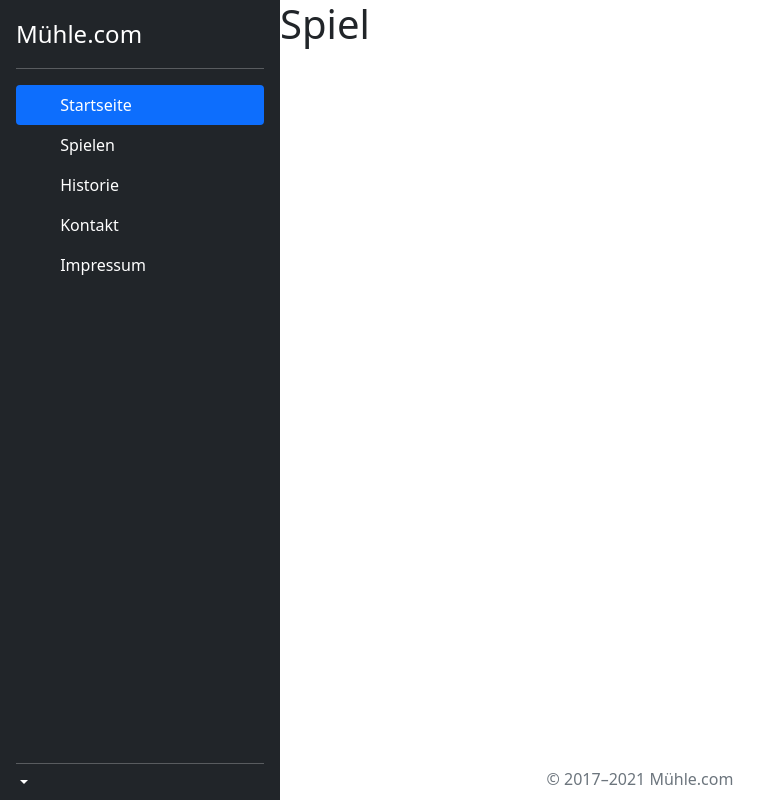
After one commit to replystudents/Flask_Muehle, a Flask app: template templates/game.html in a window 1280 px wide. The commit adds this page. Shown: the whole page, without its empty margins (0-780 px from the left). Run offline with Flask 2, Linux system fonts and the light colour scheme; the template is opened without the code that fills it, so the values that code supplies are empty.

Commit message:
Added new sidebar to base template + added cookie to identify user

```diff
--- a/app.py
+++ b/app.py
@@ -1,11 +1,76 @@
-from flask import Flask, render_template
+from flask import Flask, render_template, request, make_response
+from controller.GameHandler import GameHandler
+from controller.User import User
+from controller.PageHandler import PageHandler
 
 app = Flask(__name__)
+pageHandler = PageHandler()
+gameHandler = GameHandler()
 
 
 @app.route('/')
 def main_page():
-	return render_template('index.html')
+	username = request.cookies.get('userName')
+	if username:
+		user = pageHandler.getUser(username)
+		if user:
+			return render_template('index.html', user=user)
+
+	user = User(randomPlayer=True)
+	pageHandler.addUser(user)
+	resp = make_response(render_template('index.html', user=user))
+	resp.set_cookie('userName', user.userName)
+	return resp
+
+
+@app.route('/impressum')
+def impressum_page():
+	username = request.cookies.get('userName')
+	if username:
+		user = pageHandler.getUser(username)
+		if user:
+			return render_template('impressum.html', user=user)
+
+	user = User(randomPlayer=True)
+	pageHandler.addUser(user)
+	resp = make_response(render_template('impressum.html', user=user))
+	resp.set_cookie('userName', user.userName)
+	return resp
+
+
+@app.route('/contact')
+def contact_page():
+	username = request.cookies.get('userName')
+	if username:
+		user = pageHandler.getUser(username)
+		if user:
+			return render_template('contact.html', user=user)
+
+	user = User(randomPlayer=True)
+	pageHandler.addUser(user)
+	resp = make_response(render_template('contact.html', user=user))
+	resp.set_cookie('userName', user.userName)
+	return resp
+
+
+@app.route('/game/<id>')
+def game_page():
+	return render_template('game.html')
+
+
+@app.route('/history')
+def history_page():
+	username = request.cookies.get('userName')
+	if username:
+		user = pageHandler.getUser(username)
+		if user:
+			return render_template('history.html', user=user)
+
+	user = User(randomPlayer=True)
+	pageHandler.addUser(user)
+	resp = make_response(render_template('history.html', user=user))
+	resp.set_cookie('userName', user.userName)
+	return resp
 
 
 if __name__ == '__main__':
--- a/controller/User.py
+++ b/controller/User.py
@@ -8,8 +8,9 @@ class User:
 		self.gameHistory = []
 		if randomPlayer:
 			self.randomPlayer = randomPlayer
-			self.userName = generate_username(1)[0]
+			self.userName = generate_username(1).pop()
 		else:
 			self.userName = username
 			self.email = email
 			self.password = password  # needs to be hashed
+		pass
--- /dev/null
+++ b/static/styles/base.css
@@ -0,0 +1,10 @@
+.main {
+    height: 95vh;
+}
+
+.footer {
+    position: absolute;
+    bottom: 5px;
+    left: 50%;
+    transform: translateX(-50%);
+}
--- a/templates/base.html
+++ b/templates/base.html
@@ -2,44 +2,92 @@
 <html lang="en">
 <head>
     <meta charset="UTF-8">
-    <title>Title</title>
-    <!--<link rel="stylesheet" href="style.css">-->
+    <title>Mühle</title>
+    <link rel="icon" href="http://example.com/favicon.png">
+
     <link href="https://cdn.jsdelivr.net/npm/bootstrap@5.0.0/dist/css/bootstrap.min.css" rel="stylesheet"
           integrity="sha384-wEmeIV1mKuiNpC+IOBjI7aAzPcEZeedi5yW5f2yOq55WWLwNGmvvx4Um1vskeMj0" crossorigin="anonymous">
     <script src="https://cdn.jsdelivr.net/npm/bootstrap@5.0.0/dist/js/bootstrap.bundle.min.js"
             integrity="sha384-p34f1UUtsS3wqzfto5wAAmdvj+osOnFyQFpp4Ua3gs/ZVWx6oOypYoCJhGGScy+8"
             crossorigin="anonymous"></script>
+    <link rel="stylesheet" type="text/css" href="{{ url_for('static',filename='styles/base.css') }}">
 </head>
 <body>
-<div class="container-fluid g-2">
-    <nav class="navbar navbar-expand-lg navbar-light bg-light">
-        <div class="container-fluid">
-            <a class="navbar-brand" href="#">Navigation</a>
-            <button class="navbar-toggler" type="button" data-bs-toggle="collapse" data-bs-target="#navbarNavAltMarkup"
-                    aria-controls="navbarNavAltMarkup" aria-expanded="false" aria-label="Toggle navigation">
-                <span class="navbar-toggler-icon"></span>
-            </button>
-            <div class="collapse navbar-collapse" id="navbarNavAltMarkup">
-                <div class="navbar-nav">
-                    <a class="nav-link active" aria-current="page" href="/">Home</a>
-                    <a class="nav-link" href="/features">Features</a>
-                    <a class="nav-link" href="/pricing">Pricing</a>
-                    <a class="nav-link" href="/contact">Contact</a>
-                </div>
-            </div>
-            <form class="d-flex">
-                <input class="form-control me-2" type="search" placeholder="Search" aria-label="Search">
-                <button class="btn btn-outline-success" type="submit">Search</button>
-            </form>
+<div class="d-flex">
+    <div class="d-flex flex-column flex-shrink-0 p-3 text-white bg-dark" style="width: 280px; height: 100vh">
+        <a href="/" class="d-flex align-items-center mb-3 mb-md-0 me-md-auto text-white text-decoration-none">
+            <span class="fs-4">Mühle.com</span>
+        </a>
+        <hr>
+        <ul class="nav nav-pills flex-column mb-auto">
+            <li class="nav-item">
+                <a href="/" class="nav-link active" aria-current="page">
+                    <svg class="bi me-2" width="16" height="16">
+                        <use xlink:href="#home"></use>
+                    </svg> <!-- add some svg -->
+                    Startseite
+                </a>
+            </li>
+            <li>
+                <a href="/game" class="nav-link text-white">
+                    <svg class="bi me-2" width="16" height="16">
+                        <use xlink:href="#speedometer2"></use>
+                    </svg> <!-- add some svg -->
+                    Spielen
+                </a>
+            </li>
+            <li>
+                <a href="/history" class="nav-link text-white">
+                    <svg class="bi me-2" width="16" height="16">
+                        <use xlink:href="#table"></use>
+                    </svg>
+                    Historie
+                </a>
+            </li>
+            <li>
+                <a href="/contact" class="nav-link text-white">
+                    <svg class="bi me-2" width="16" height="16">
+                        <use xlink:href="#grid"></use>
+                    </svg>
+                    Kontakt
+                </a>
+            </li>
+            <li>
+                <a href="/impressum" class="nav-link text-white">
+                    <svg class="bi me-2" width="16" height="16">
+                        <use xlink:href="#people-circle"></use>
+                    </svg>
+                    Impressum
+                </a>
+            </li>
+        </ul>
+        <hr>
+        <div class="dropdown">
+            <a href="#" class="d-flex align-items-center text-white text-decoration-none dropdown-toggle"
+               id="dropdownUser1" data-bs-toggle="dropdown" aria-expanded="false">
+                <strong>{{ user.userName}}</strong>
+            </a>
+            <ul class="dropdown-menu dropdown-menu-dark text-small shadow" aria-labelledby="dropdownUser1" style="">
+                {% if user.randomPlayer %}
+                <li><a class="dropdown-item" href="/sign_in">Anmelden</a></li>
+                <li><a class="dropdown-item" href="/sign_up">Registrieren</a></li>
+                {% else %}
+                <li><a class="dropdown-item" href="/settings">Einstellungen</a></li>
+                <li><a class="dropdown-item" href="/profile">Account</a></li>
+                <li>
+                    <hr class="dropdown-divider">
+                </li>
+                <li><a class="dropdown-item" href="/sign_out">Sign out</a></li>
+                {% endif %}
+            </ul>
         </div>
-    </nav>
-    <main>
+    </div>
+    <div class="main">
         {% block main %}
         {% endblock %}
-    </main>
-    <footer class="footer navbar-fixed-bottom my-5 pt-5 text-muted text-center text-small">
-        <p class="mb-1">© 2017–2021 Company Name</p>
-
+    </div>
+    <footer class="footer text-muted text-center text-small">
+        <p class="mb-1">© 2017–2021 Mühle.com</p>
     </footer>
 </div>
 </body>
--- /dev/null
+++ b/templates/contact.html
@@ -0,0 +1,4 @@
+{% extends "base.html" %}
+{% block main %}
+<h1>Kontakt</h1>
+{% endblock %}
--- /dev/null
+++ b/templates/game.html
@@ -0,0 +1,4 @@
+{% extends "base.html" %}
+{% block main %}
+<h1>Spiel</h1>
+{% endblock %}
--- /dev/null
+++ b/templates/history.html
@@ -0,0 +1,4 @@
+{% extends "base.html" %}
+{% block main %}
+<h1>Spiel Historie</h1>
+{% endblock %}
--- /dev/null
+++ b/templates/impressum.html
@@ -0,0 +1,4 @@
+{% extends "base.html" %}
+{% block main %}
+<h1>Impressum</h1>
+{% endblock %}
```
Also changed, not shown: controller/PageHandler.py (added, +10 -0 lines).
